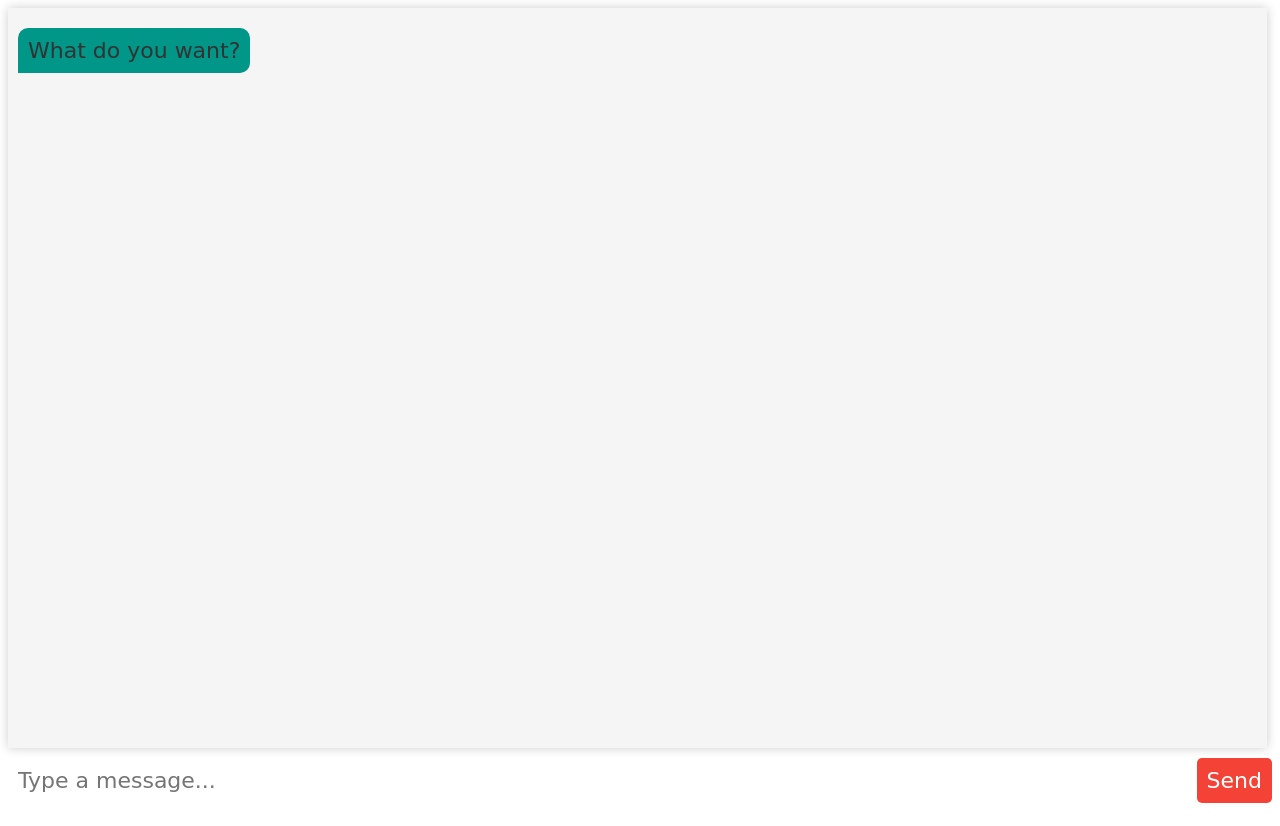
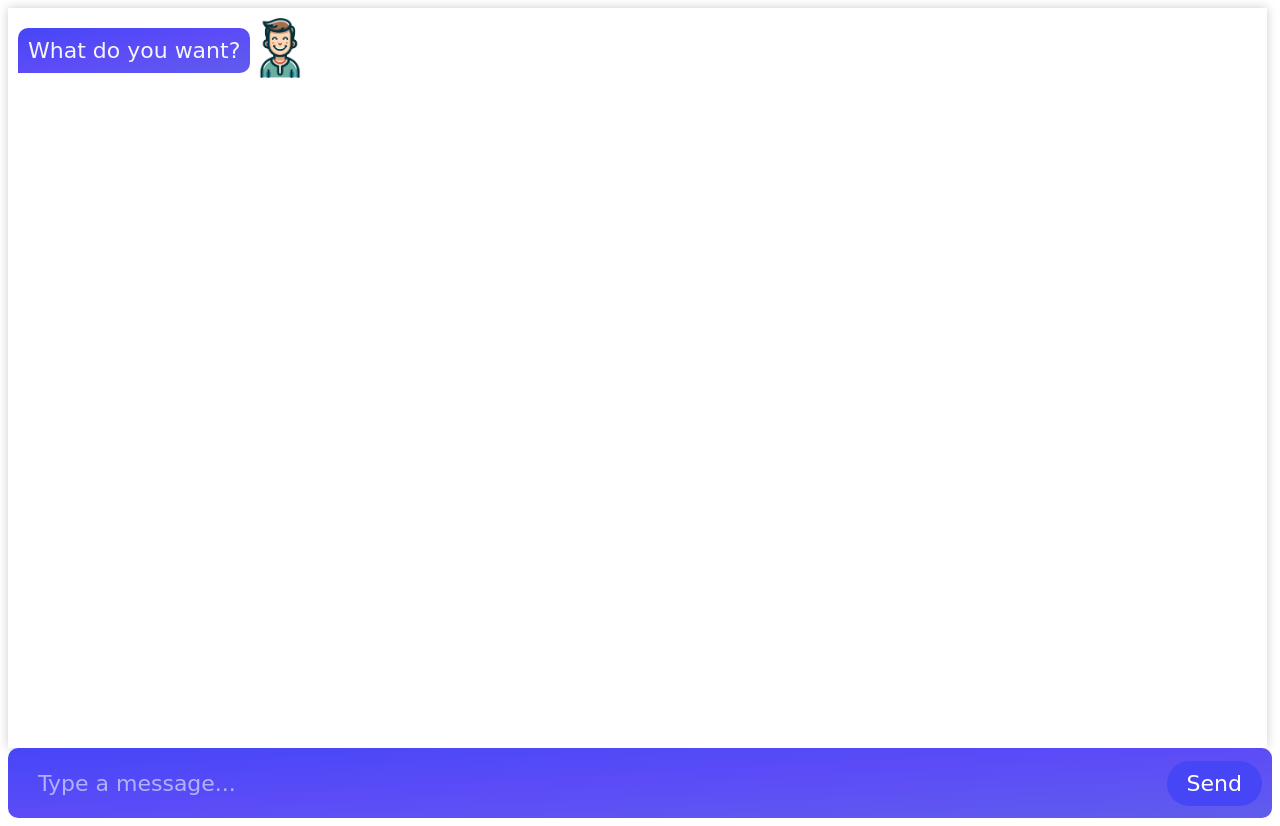
Before and after one commit to gnartistic/virtuai-chatbot, an Angular app: page / in a window 1280 px wide. Built offline with nearby package versions, Linux system fonts and the light colour scheme.

Commit message:
added some styling

```diff
--- a/src/app/chatbot/chatbot.component.html
+++ b/src/app/chatbot/chatbot.component.html
@@ -1,6 +1,8 @@
 <div class="chat-container">
     <!-- Messages -->
     <div class="messages">
+        <div class="bot-message-container">
+            <img class="bot-img" [src]="imagePath" alt="chatbot pic" width="60px">
             <div *ngFor="let message of messages" class="message"
                 [ngClass]="{ 'user-message': message.user, 'bot-message': !message.user }">
                 {{ message.text }}
@@ -15,6 +17,7 @@
             </div>
         </div>
     </div>
+</div>
 <!-- Input form -->
 <div class="input-container">
     <input type="text" [(ngModel)]="userInput" (keyup.enter)="sendMessage()" placeholder="Type a message..." />
--- a/src/app/chatbot/chatbot.component.scss
+++ b/src/app/chatbot/chatbot.component.scss
@@ -1,11 +1,11 @@
 /* Variables for colors */
-$primary-color: #009688;
+$primary-color: #605ced;
 /* Teal */
-$secondary-color: #F44336;
+$secondary-color: #4646f7;
 /* Red */
-$background-color: #F5F5F5;
+$background-color: #fff;
 /* Light Gray */
-$text-color: #333;
+$text-color: #fafafa;
 /* Dark Gray */
 
 /* Chat container styles */
@@ -29,9 +29,9 @@ $text-color: #333;
 }
 
 .user-message {
-    background-color: $secondary-color;
+    background: linear-gradient(to left bottom, #8989FA, #9589FA, #a6a3f5);
     /* Sky blue user message */
-    color: #333;
+    color: #f4f4fa;
     /* Dark gray text */
     padding: 10px;
     border-radius: 10px 10px 0 10px;
@@ -40,9 +40,9 @@ $text-color: #333;
 }
 
 .bot-message {
-    background-color: $primary-color;
+    background: linear-gradient(to right bottom, #4646f7, #5c4cf7, #605ced);
     /* Green bot message */
-    color: #333;
+    color: #f4f4fa;
     /* Dark gray text */
     padding: 10px;
     border-radius: 10px 10px 10px 0;
@@ -53,19 +53,29 @@ $text-color: #333;
 /* Input container styles */
 .input-container {
     display: flex;
-    margin: 10px 0;
+    margin: 0px 0;
+    height: 70px;
+    border-radius: 10px;
     align-items: center;
+    background: linear-gradient(to right bottom, #4646f7, #5c4cf7, #605ced);
 }
 
 input[type="text"] {
     flex: 1;
     padding: 10px;
     border: none;
+    color: #f4f4fa;
     /* Remove the border */
     border-radius: 5px;
-    margin-right: 10px;
+    margin: 0 10px 0 20px;
     font-family: 'Comic Sans MS', cursive;
     /* Fun, comic-style font */
+    background-color: transparent !important;
+
+    &::placeholder{
+        color: #f4f4fa;
+        opacity: .6;
+    }
 }
 
 button {
@@ -74,8 +84,9 @@ button {
     color: white;
     border: none;
     /* Remove the border */
-    border-radius: 5px;
-    padding: 10px 20px;
+    border-radius: 25px;
+    padding: 10px 20px 10px 20px !important;
+    margin: 0 10px 0 10px;
     cursor: pointer;
     font-family: 'Comic Sans MS', cursive;
     /* Fun, comic-style font */
--- a/src/app/chatbot/chatbot.component.ts
+++ b/src/app/chatbot/chatbot.component.ts
@@ -24,6 +24,9 @@ export class ChatbotComponent implements OnInit {
   // Add loading and error variables
   loading: boolean = false;
   error: string | null = null;
+
+  imagePath = 'assets/img/Jim.png';
+
 
   formattedResponse: SafeHtml = '';
   customErrorMessage: string | null = null;
```
Also changed, not shown: src/assets/img/Jim.png (added), src/assets/img/charlie1.png (added). Lines whose indentation alone changed are shown as unchanged.
